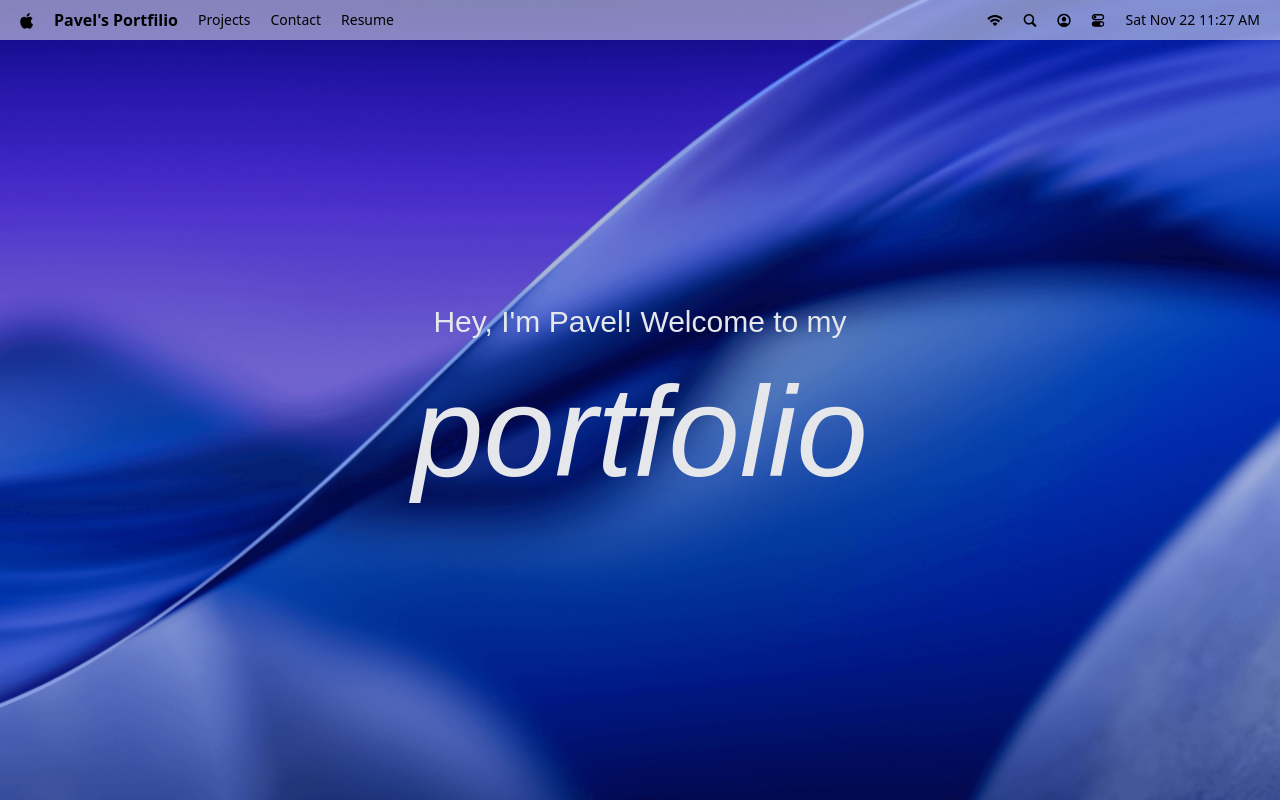
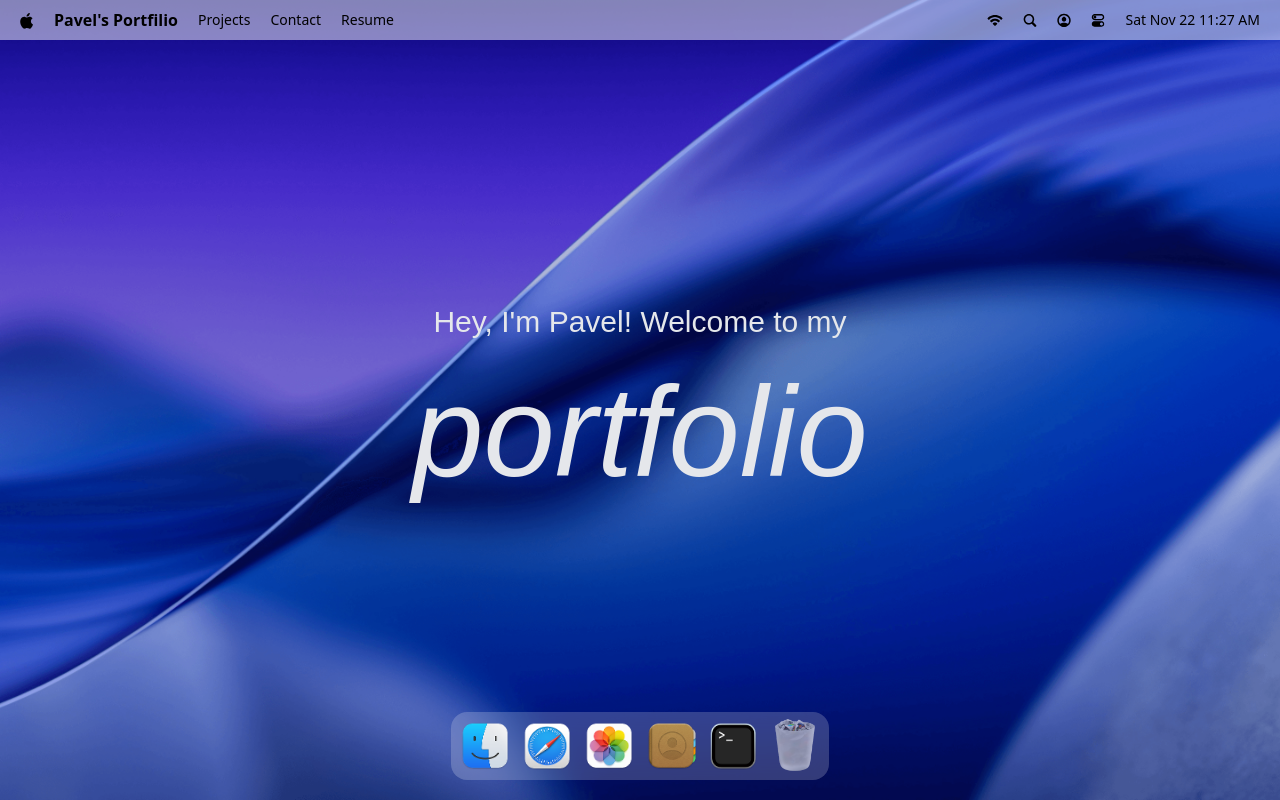
Before and after one commit to StolasRyan/mac_os_portfolio, a React (Vite) app: page / in a window 1280 px wide. Built offline with nearby package versions, Linux system fonts and the light colour scheme; a web font is replaced by a local one.

Commit message:
implement dock section

```diff
--- a/package.json
+++ b/package.json
@@ -17,6 +17,7 @@
     "lucide-react": "^0.554.0",
     "react": "^19.2.0",
     "react-dom": "^19.2.0",
+    "react-tooltip": "^5.30.0",
     "tailwindcss": "^4.1.17"
   },
   "devDependencies": {
--- a/src/App.jsx
+++ b/src/App.jsx
@@ -1,4 +1,4 @@
-import { Navbar,Welcome } from "#components"
+import { Dock, Navbar,Welcome } from "#components"
 
 
 function App() {
@@ -6,6 +6,7 @@
     <main>
       <Navbar/>
       <Welcome/>
+      <Dock/>
     </main>
   )
 }
--- /dev/null
+++ b/src/components/Dock.jsx
@@ -0,0 +1,88 @@
+import { dockApps } from "#constants";
+import { Tooltip } from "react-tooltip";
+import React, { useRef } from "react";
+import { useGSAP } from "@gsap/react";
+import gsap from "gsap";
+
+
+
+function Dock() {
+  const dockRef = useRef(null);
+
+  useGSAP(()=>{
+    const dock = dockRef.current;
+    if(!dock)return;
+
+    const icons = dock.querySelectorAll('.dock-icon');
+    const animateIcons = (mouseX)=>{
+        const {left} = dock.getBoundingClientRect();
+
+        icons.forEach((icon)=>{
+            const{left: iconLeft, width} = icon.getBoundingClientRect();
+            const center = iconLeft-left + width/2;
+            const distance = Math.abs(mouseX-center);
+            const intensity= Math.exp(-(distance**2.5)/20000);
+
+            gsap.to(icon,{
+                scale: 1 + 0.25 * intensity,
+                y: -15 * intensity,
+                duration: 0.2,
+                ease: "power1.out"
+            })
+        })
+    }
+
+     const handleMouseMove=(e)=>{
+        const {left} = dock.getBoundingClientRect();
+
+        animateIcons(e.clientX - left);
+     }
+
+     const resetIcons =()=> icons.forEach((icon)=>gsap.to(icon,{
+        scale:1,
+        y:0,
+        duration: 0.3,
+        ease: "power1.out"
+     }))
+       dock.addEventListener("mousemove", handleMouseMove)
+       dock.addEventListener("mouseleave", resetIcons)
+
+       return ()=>{
+        dock.removeEventListener("mousemove", handleMouseMove)
+       dock.removeEventListener("mouseleave", resetIcons)
+       }
+  },[])
+
+
+
+  const toogleApp = (app)=>{};
+  return (
+    <section id="dock">
+      <div ref={dockRef} className="dock-container">
+        {dockApps.map((app) => (
+          <div key={app.id} className="relative flex justify-center">
+            <button
+              type="button"
+              className="dock-icon"
+              aria-label={app.name}
+              data-tooltip-id="dock-tooltip"
+              data-tooltip-content={app.name}
+              data-tooltip-show={150}
+              disabled={!app.canOpen}
+              onClick={()=>toogleApp(app)}
+            >
+                <img src={`/images/${app.icon}`}
+                alt={app.name}
+                loading="lazy"
+                className={app.canOpen ? '': "opacity-60"}
+                />
+            </button>
+          </div>
+        ))}
+        <Tooltip id="dock-tooltip" place="top" className="tooltip"/>
+      </div>
+    </section>
+  );
+}
+
+export default Dock;
--- a/src/components/Welcome.jsx
+++ b/src/components/Welcome.jsx
@@ -19,7 +19,7 @@
 }
 
 const setupTextHover = (container, type)=>{
-    if(!container)return;
+    if(!container)return ()=>{};
 
     const letters = container.querySelectorAll("span");
     const {min, max, default: base} = FONT_WEIGHTS[type];
@@ -81,7 +81,7 @@
             </h1>
 
         <div className="small-screen">
-        <p>This portfolio is designed for desktop/tabled screens only.</p>
+        <p>This portfolio is designed for desktop/tablet screens only.</p>
         </div>
     </section>
   )
--- a/src/components/index.js
+++ b/src/components/index.js
@@ -1,4 +1,5 @@
 import Navbar from "#components/Navbar"
 import Welcome from "#components/Welcome"
+import Dock from "./Dock"
 
-export{Navbar,Welcome}
+export{Navbar,Welcome, Dock}
```
Also changed, not shown: 1 other file (tests, documents, lock files or other folders).
